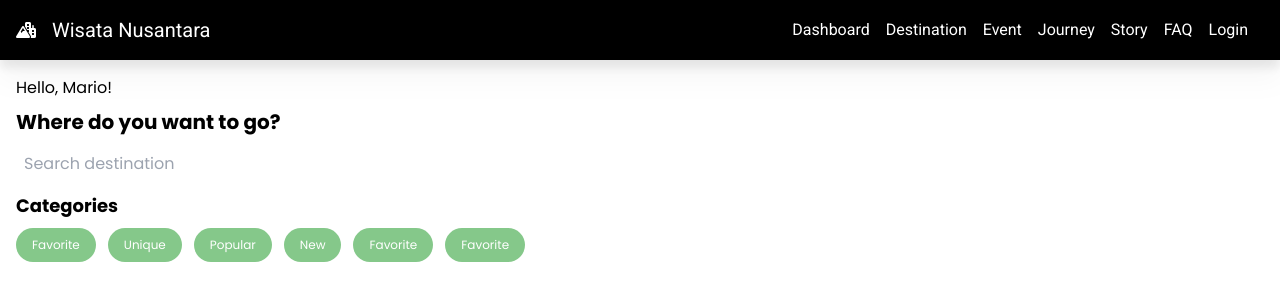
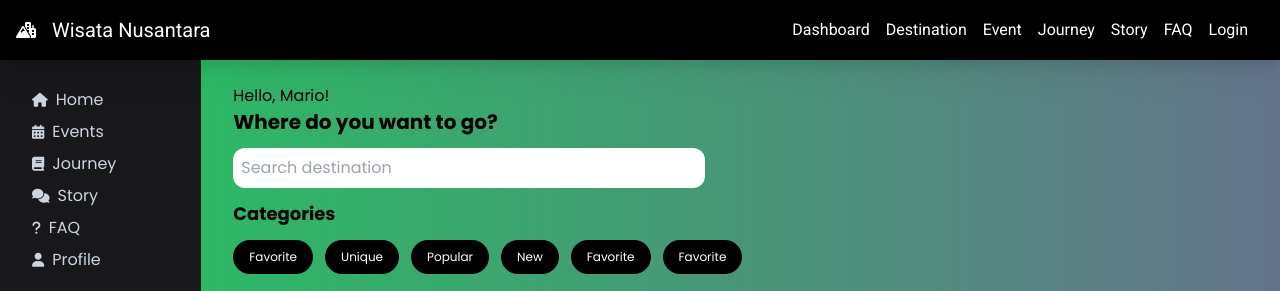
Before and after one commit to eugeniusms/wisata-nusantara, a Django app: page /destination/ in a window 1280 px wide. Shown: the top 291 px of the page. Run offline with Django 4.2, Linux system fonts and the light colour scheme; data comes from the database, SQL or seed files in the repository; some libraries are stand-ins or nearby versions.

Commit message:
🛠 Clear Daftar Destinasi Desktop & Tablet

```diff
--- a/daftar_destinasi/templates/daftar-destinasi.html
+++ b/daftar_destinasi/templates/daftar-destinasi.html
@@ -9,7 +9,7 @@
 
 {% block content %}
 <!-- MOBILE -->
-<div class="tablet:hidden bg-lotion">
+<div class="tablet:hidden bg-gradient-to-r from-green-500 to-slate-500">
   <div>
     <div class="p-4">
       <p>Hello, Mario!</p>
@@ -17,12 +17,12 @@
       <input type="text" name="search-destination" id="search-destination" placeholder="Search destination" size="30" class="py-2 px-2 rounded-xl"/>
       <p class="font-bold text-lg py-2">Categories</p>
       <div class="flex gap-3 overflow-x-auto">
-        <button class="bg-bone text-white text-[12px] rounded-3xl px-4 py-2">Favorite</button>
-        <button class="bg-bone text-white text-[12px] rounded-3xl px-4 py-2">Unique</button>
-        <button class="bg-bone text-white text-[12px] rounded-3xl px-4 py-2">Popular</button>
-        <button class="bg-bone text-white text-[12px] rounded-3xl px-4 py-2">New</button>
-        <button class="bg-bone text-white text-[12px] rounded-3xl px-4 py-2">Favorite</button>
-        <button class="bg-bone text-white text-[12px] rounded-3xl px-4 py-2">Favorite</button>
+        <button class="bg-black text-white text-[12px] rounded-3xl px-4 py-2">Favorite</button>
+        <button class="bg-black text-white text-[12px] rounded-3xl px-4 py-2">Unique</button>
+        <button class="bg-black text-white text-[12px] rounded-3xl px-4 py-2">Popular</button>
+        <button class="bg-black text-white text-[12px] rounded-3xl px-4 py-2">New</button>
+        <button class="bg-black text-white text-[12px] rounded-3xl px-4 py-2">Favorite</button>
+        <button class="bg-black text-white text-[12px] rounded-3xl px-4 py-2">Favorite</button>
 
       </div>
     </div>
@@ -31,7 +31,7 @@
         {% for destinasi in data %}
         <a href="/destination/{{ destinasi.pk }}">
           <div class="p-4">
-            <div class="bg-local rounded-3xl w-[200px]" id="card" style="background-image:url({{ destinasi.foto_thumbnail_url }});background-size:250px;">
+            <div class="bg-local rounded-3xl w-[200px] shadow-2xl" id="card" style="background-image:url({{ destinasi.foto_thumbnail_url }});background-size:250px;">
               <div class="h-[210px]"></div>
               <div class="flex justify-between bg-white gap-3 items-center rounded-xl p-4 m-2 w-[185px]">
                 <div>
@@ -72,20 +72,56 @@
 </div>
 
 <!-- TABLET & DESKTOP -->
-<div class="mobile:hidden tablet:block">
+<div class="mobile:hidden tablet:block bg-gradient-to-r from-green-500 to-slate-500">
+  <div class="flex">
+    <div class="bg-zinc-900 px-8 py-4 cursor-pointer">
+      <div class="flex items-center text-slate-300 pb-1 pt-3">
+        <i class="fa-solid fa-house" style="font-size:14px;color:#CBD5E1;"></i>
+        <p class="pl-2">Home</p>
+      </div>
+      <div class="flex items-center text-slate-300 py-1">
+        <i class="fa-solid fa-calendar-days" style="font-size:14px;color:#CBD5E1;"></i>
+        <p class="pl-2">Events</p>
+      </div>
+      <div class="flex items-center text-slate-300 py-1">
+        <i class="fa-solid fa-book" style="font-size:14px;color:#CBD5E1;"></i>
+        <p class="pl-2">Journey</p>
+      </div>
+      <div class="flex items-center text-slate-300 py-1">
+        <i class="fa-solid fa-comments" style="font-size:14px;color:#CBD5E1;"></i>
+        <p class="pl-2">Story</p>
+      </div>
+      <div class="flex items-center text-slate-300 py-1">
+        <i class="fa-solid fa-question" style="font-size:14px;color:#CBD5E1;"></i>
+        <p class="pl-2">FAQ</p>
+      </div>
+      <div class="flex items-center text-slate-300 py-1">
+        <i class="fa-solid fa-user" style="font-size:14px;color:#CBD5E1;"></i>
+        <p class="pl-2">Profile</p>
+      </div>
+      <div class="flex items-center text-slate-300 pt-8 pb-1">
+        <i class="fa-solid fa-heart" style="font-size:14px;color:#22C55E;"></i>
+        <p class="pl-2">Wishlist</p>
+      </div>
+      <div class="flex items-center text-slate-300 py-1">
+        <i class="fa-solid fa-plus" style="font-size:14px;color:#22C55E;"></i>
+        <p class="pl-2">Add Destination</p>
+      </div>
+    </div>
+
     <div>
-    <div class="p-4">
+      <div class="pl-8 pt-6 pb-4">
         <p>Hello, Mario!</p>
-      <p class="font-bold text-xl py-2">Where do you want to go?</p>
+        <p class="font-bold text-xl pb-3">Where do you want to go?</p>
         <input type="text" name="search-destination" id="search-destination" placeholder="Search destination" size="30" class="py-2 px-2 rounded-xl"/>
-      <p class="font-bold text-lg py-2">Categories</p>
+        <p class="font-bold text-lg py-3">Categories</p>
         <div class="flex gap-3 flex-wrap">
-        <button class="bg-bone text-white text-[12px] rounded-3xl px-4 py-2">Favorite</button>
-        <button class="bg-bone text-white text-[12px] rounded-3xl px-4 py-2">Unique</button>
-        <button class="bg-bone text-white text-[12px] rounded-3xl px-4 py-2">Popular</button>
-        <button class="bg-bone text-white text-[12px] rounded-3xl px-4 py-2">New</button>
-        <button class="bg-bone text-white text-[12px] rounded-3xl px-4 py-2">Favorite</button>
-        <button class="bg-bone text-white text-[12px] rounded-3xl px-4 py-2">Favorite</button>
+          <button class="bg-black text-white text-[12px] rounded-3xl px-4 py-2">Favorite</button>
+          <button class="bg-black text-white text-[12px] rounded-3xl px-4 py-2">Unique</button>
+          <button class="bg-black text-white text-[12px] rounded-3xl px-4 py-2">Popular</button>
+          <button class="bg-black text-white text-[12px] rounded-3xl px-4 py-2">New</button>
+          <button class="bg-black text-white text-[12px] rounded-3xl px-4 py-2">Favorite</button>
+          <button class="bg-black text-white text-[12px] rounded-3xl px-4 py-2">Favorite</button>
 
         </div>
       </div>
@@ -93,8 +129,8 @@
         <div id="daftar-destinasi" class="flex flex-wrap">
           {% for destinasi in data %}
           <a href="/destination/{{ destinasi.pk }}">
-          <div class="p-4">
-            <div class="bg-local rounded-3xl w-[200px]" id="card" style="background-image:url({{ destinasi.foto_thumbnail_url }});background-size:250px;">
+            <div class="pl-8 pt-6">
+              <div class="bg-local rounded-3xl w-[200px] shadow-2xl" id="card" style="background-image:url({{ destinasi.foto_thumbnail_url }});background-size:250px;">
                 <div class="h-[210px]"></div>
                 <div class="flex justify-between bg-white gap-3 items-center rounded-xl p-4 m-2 w-[185px]">
                   <div>
@@ -113,6 +149,9 @@
           {% endfor %}
         </div>
       </div>
+      <div class="h-[200px]"></div>
+    </div>
+
   </div>
 </div>
 {% endblock %}
--- a/templates/base.html
+++ b/templates/base.html
@@ -71,6 +71,7 @@
 
 </head>
     <!-- NAVBAR COMPONENT -->
+    <!-- <div class="bg-gradient-to-r from-green-500 to-slate-500"> -->
     <header class="sticky top-0 z-50">
         <div class="flex justify-between items-center bg-black drop-shadow-xl text-white font-roboto cursor-pointer p-4 rounded-b-3xl tablet:rounded-none">
             <div class="flex items-center">
@@ -128,6 +129,7 @@
             </div>
         </div>
     </header>
+    <!-- </div> -->
     <!-- CHILD COMPONENT -->
     <body class="top-0 relative">
         <div class="font-poppins">
```
Lines whose indentation alone changed are shown as unchanged.
